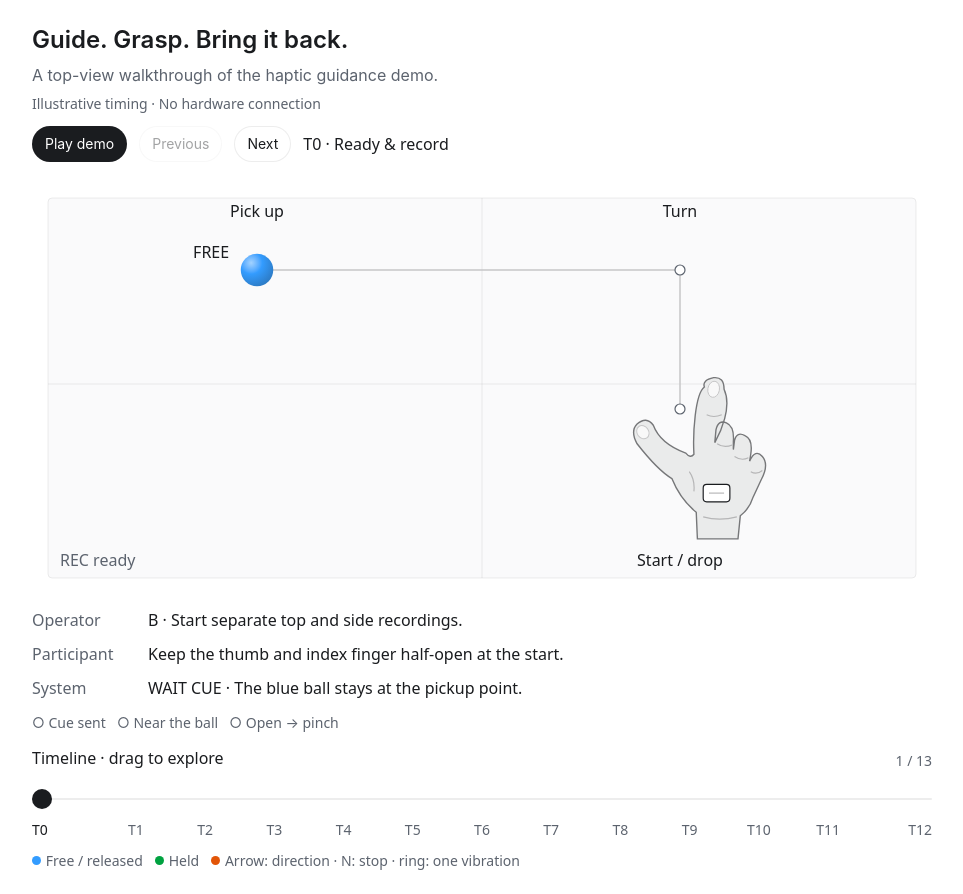
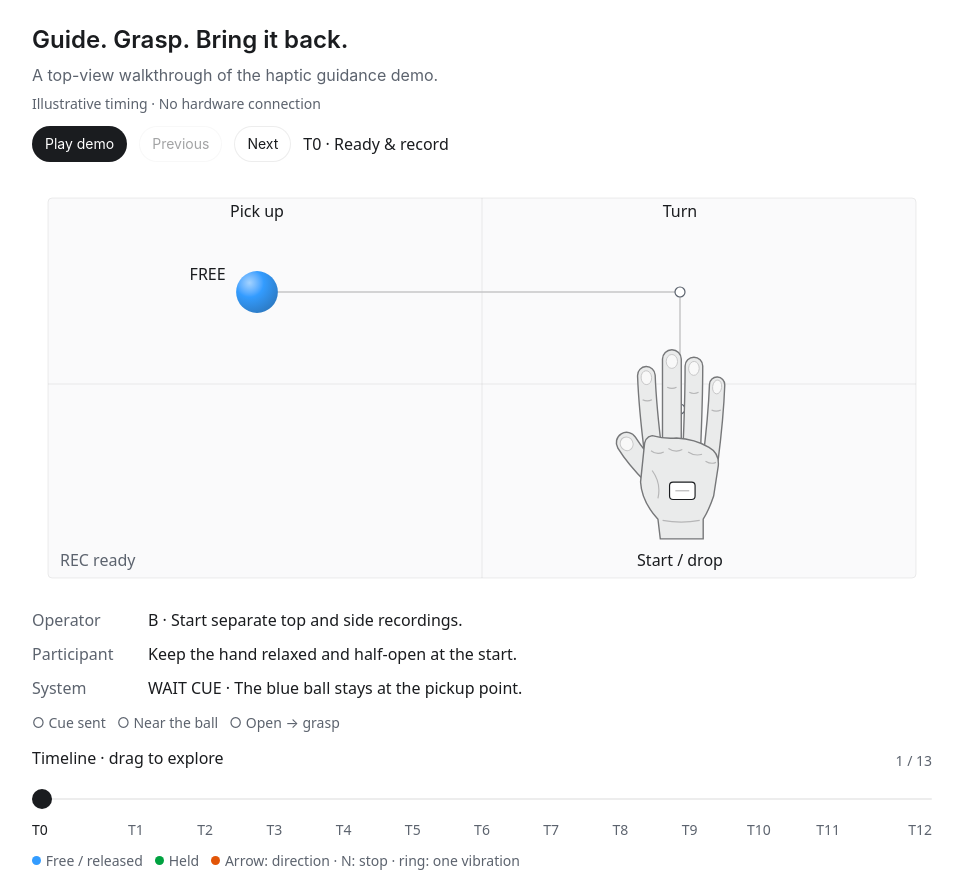
Before and after one commit to tianhangzhu03/astra_demo, a plain HTML site: page docs/index.html in a window 1280 px wide. Shown: the whole page, without its empty margins (158-1121 px from the left). Drawn offline with Linux system fonts and the light colour scheme.

Commit message:
Animate a coordinated five-finger grasp with a shorter thumb

```diff
--- a/docs/index.html
+++ b/docs/index.html
@@ -1531,6 +1531,8 @@ html>body{padding:24px 16px;margin:0;font-family:system-ui,-apple-system,"Segoe
     #grasp-loop-demo .landmark { fill:var(--background); stroke:var(--muted-foreground); stroke-width:1.2; }
     #grasp-loop-demo .hand-fill { fill:color-mix(in srgb,var(--foreground) 9%,var(--background)); stroke:color-mix(in srgb,var(--foreground) 60%,var(--background)); stroke-width:1.2; }
     #grasp-loop-demo .nail { fill:color-mix(in srgb,var(--foreground) 3%,var(--background)); stroke:color-mix(in srgb,var(--foreground) 25%,var(--background)); stroke-width:.8; }
+    #grasp-loop-demo .finger-outline { fill:none; stroke:color-mix(in srgb,var(--foreground) 60%,var(--background)); stroke-linecap:round; stroke-linejoin:round; }
+    #grasp-loop-demo .finger-fill { fill:none; stroke:color-mix(in srgb,var(--foreground) 9%,var(--background)); stroke-linecap:round; stroke-linejoin:round; }
     #grasp-loop-demo .knuckles { fill:none; stroke:color-mix(in srgb,var(--foreground) 32%,var(--background)); stroke-width:1; }
     #grasp-loop-demo .actuator { fill:var(--background); stroke:var(--foreground); stroke-width:1; }
     #grasp-loop-demo .force { fill:none; stroke:var(--orange); stroke-width:3; stroke-linecap:round; stroke-linejoin:round; }
@@ -1576,7 +1578,7 @@ html>body{padding:24px 16px;margin:0;font-family:system-ui,-apple-system,"Segoe
   <div class="plot-wrap">
     <svg id="grasp-loop-scene" class="scene" role="img" aria-labelledby="grasp-loop-scene-title grasp-loop-scene-desc">
       <title id="grasp-loop-scene-title">A right hand follows an L-shaped route to grasp a ball, carry it back and release it.</title>
-      <desc id="grasp-loop-scene-desc">The blue ball stays at the pickup point. The right hand moves forward, then left with the fingers half-open. After a grab cue, the thumb and index finger pinch. The green ball follows the hand right and back. When the fingers deliberately open, the ball turns blue and stays at the drop point.</desc>
+      <desc id="grasp-loop-scene-desc">The blue ball stays at the pickup point. The right hand moves forward, then left in a relaxed half-open posture. After a grab cue, all four fingers curl around the ball while the thumb closes from the side. The green ball follows the hand right and back. When the fingers deliberately open, the ball turns blue and stays at the drop point.</desc>
       <defs>
         <radialGradient id="grasp-loop-ball-shade" cx="32%" cy="28%" r="76%">
           <stop offset="0" id="grasp-loop-ball-light" stop-color="color-mix(in srgb,var(--blue) 45%,var(--background))"></stop>
@@ -1596,13 +1598,14 @@ html>body{padding:24px 16px;margin:0;font-family:system-ui,-apple-system,"Segoe
       <text id="grasp-loop-pickup-label">Pick up</text>
       <text id="grasp-loop-recording" class="secondary text-small">REC ready</text>
       <g id="grasp-loop-hand" aria-hidden="true">
-        <path id="grasp-loop-hand-shape" class="hand-fill"></path>
-        <path class="knuckles" d="M32 30 Q38 34 45 31 M47 41 Q53 45 59 42 M61 54 Q66 57 71 53 M20 93 Q34 97 49 93 M8 54 Q13 61 12 71"></path>
-        <path id="grasp-loop-index-crease" class="knuckles"></path>
-        <ellipse id="grasp-loop-index-nail" class="nail" rx="5" ry="7"></ellipse>
-        <ellipse id="grasp-loop-thumb-nail" class="nail" rx="5" ry="6"></ellipse>
-        <rect class="actuator" x="20" y="65" width="23" height="15" rx="3"></rect>
-        <path class="knuckles" d="M25 72.5 H38"></path>
+        <g id="grasp-loop-fingers"></g>
+        <path id="grasp-loop-thumb-outline" class="finger-outline" stroke-width="19"></path>
+        <path id="grasp-loop-thumb-fill" class="finger-fill" stroke-width="16.5"></path>
+        <path class="hand-fill" d="M-31 34 Q-31 24 -24 23 Q-13 26 -3 25 Q13 26 25 33 Q34 38 33 49 L29 75 Q25 87 20 95 L20 112 L-17 112 L-19 95 Q-33 80 -34 63 Z"></path>
+        <path class="knuckles" d="M-25 36 Q-20 40 -14 37 M-10 34 Q-4 38 2 35 M7 37 Q13 41 19 39 M22 45 Q27 48 31 46 M-15 96 Q1 99 17 96 M-24 53 Q-16 64 -19 77"></path>
+        <ellipse id="grasp-loop-thumb-nail" class="nail" rx="5.5" ry="6"></ellipse>
+        <rect class="actuator" x="-9" y="63" width="22" height="15" rx="3"></rect>
+        <path class="knuckles" d="M-4 70.5 H8"></path>
       </g>
       <circle id="grasp-loop-ball" class="ball" r="14"></circle>
       <g id="grasp-loop-feedback" aria-hidden="true">
@@ -1616,13 +1619,13 @@ html>body{padding:24px 16px;margin:0;font-family:system-ui,-apple-system,"Segoe
   </div>
   <dl class="lane-list" aria-live="polite" aria-atomic="true" id="grasp-loop-lanes">
     <div class="lane"><dt>Operator</dt><dd id="grasp-loop-operator">B · Start separate top and side recordings.</dd></div>
-    <div class="lane"><dt>Participant</dt><dd id="grasp-loop-participant">Keep the thumb and index finger half-open at the start.</dd></div>
+    <div class="lane"><dt>Participant</dt><dd id="grasp-loop-participant">Keep the hand relaxed and half-open at the start.</dd></div>
     <div class="lane"><dt>System</dt><dd id="grasp-loop-system">WAIT CUE · The blue ball stays at the pickup point.</dd></div>
   </dl>
   <div id="grasp-loop-gates" class="gate-row text-small" aria-label="Three conditions required to start a grasp">
     <span id="grasp-loop-gate-cue">○ Cue sent</span>
     <span id="grasp-loop-gate-near">○ Near the ball</span>
-    <span id="grasp-loop-gate-pinch">○ Open → pinch</span>
+    <span id="grasp-loop-gate-pinch">○ Open → grasp</span>
   </div>
   <div class="timeline">
     <div class="timeline-title">
@@ -1643,22 +1646,22 @@ html>body{padding:24px 16px;margin:0;font-family:system-ui,-apple-system,"Segoe
       if (!root) return;
       const get = name => document.getElementById('grasp-loop-' + name);
       const stages = [
-        {name:'Ready & record',duration:2.2,operator:'B · Start separate top and side recordings.',participant:'Keep the thumb and index finger half-open at the start.',system:'WAIT CUE · The blue ball stays at the pickup point.'},
+        {name:'Ready & record',duration:2.2,operator:'B · Start separate top and side recordings.',participant:'Keep the hand relaxed and half-open at the start.',system:'WAIT CUE · The blue ball stays at the pickup point.'},
         {name:'Move forward',duration:4.2,operator:'W · Send a Forward force cue.',participant:'Move forward with the fingers half-open.',system:'No grab cue yet. The ball cannot attach.',direction:[0,-1]},
         {name:'Stop at the turn',duration:2.2,operator:'Space · Send a Normal force cue.',participant:'Stop moving. Keep the fingers half-open.',system:'Normal force means stop the hand; it does not grab or release the ball.',normal:true},
         {name:'Move left',duration:4.2,operator:'A · Send a Left force cue.',participant:'Move left toward the ball with the fingers half-open.',system:'Proximity alone cannot attach the ball.',direction:[-1,0]},
-        {name:'Stop near the ball',duration:2.2,operator:'Space · Send a Normal force cue.',participant:'Stop beside the ball. Keep the thumb and index finger apart.',system:'WAIT CUE · Ready for the operator to allow a grasp.',normal:true},
-        {name:'Cue the grasp',duration:2.7,operator:'G · Send one short vibration to cue the grasp.',participant:'Feel the cue, then prepare to pinch.',system:'Cue sent · PINCH TO GRAB'},
-        {name:'Pinch & confirm',duration:3.8,operator:'No key needed. Do not press G again.',participant:'Close the thumb and index finger near the ball, then hold the pinch.',system:'All three conditions enable a grasp. One short confirmation vibration follows automatically.'},
-        {name:'Carry right',duration:4.2,operator:'D · After confirmation ends, send a Right force cue.',participant:'Keep the pinch and carry the ball to the right.',system:'HELD · The green ball follows the hand.',direction:[1,0]},
-        {name:'Stop at the turn',duration:2.2,operator:'Space · Send a Normal force cue.',participant:'Stop moving, but keep holding the pinch.',system:'HELD · Stopping the hand does not release the ball.',normal:true},
-        {name:'Carry back',duration:4.2,operator:'S · Send a Back force cue.',participant:'Keep the pinch and move back toward the drop point.',system:'HELD · Crossing a quadrant boundary does not release the ball.',direction:[0,1]},
-        {name:'Stop at the drop point',duration:2.2,operator:'Space · Send a Normal force cue.',participant:'Stop at the drop point. Keep holding the pinch.',system:'HELD · The ball has not been released yet.',normal:true},
-        {name:'Open & release',duration:3.2,operator:'Say “Release” during rehearsal. There is no dedicated release vibration.',participant:'Open the thumb and index finger. Keep them open until the ball turns blue.',system:'Release requires at least 350 ms of opening and 3 valid detection frames.'},
+        {name:'Stop near the ball',duration:2.2,operator:'Space · Send a Normal force cue.',participant:'Stop beside the ball. Keep all fingers relaxed and half-open.',system:'WAIT CUE · Ready for the operator to allow a grasp.',normal:true},
+        {name:'Cue the grasp',duration:2.7,operator:'G · Send one short vibration to cue the grasp.',participant:'Feel the cue, then prepare to close the hand around the ball.',system:'Cue sent · READY TO GRASP'},
+        {name:'Grasp & confirm',duration:3.8,operator:'No key needed. Do not press G again.',participant:'Curl all four fingers around the ball and close the thumb from the side. Hold the grasp.',system:'All three conditions enable a grasp. One short confirmation vibration follows automatically.'},
+        {name:'Carry right',duration:4.2,operator:'D · After confirmation ends, send a Right force cue.',participant:'Keep the hand closed and carry the ball to the right.',system:'HELD · The green ball follows the hand.',direction:[1,0]},
+        {name:'Stop at the turn',duration:2.2,operator:'Space · Send a Normal force cue.',participant:'Stop moving, but keep the hand closed around the ball.',system:'HELD · Stopping the hand does not release the ball.',normal:true},
+        {name:'Carry back',duration:4.2,operator:'S · Send a Back force cue.',participant:'Keep the hand closed and move back toward the drop point.',system:'HELD · Crossing a quadrant boundary does not release the ball.',direction:[0,1]},
+        {name:'Stop at the drop point',duration:2.2,operator:'Space · Send a Normal force cue.',participant:'Stop at the drop point. Keep the hand closed.',system:'HELD · The ball has not been released yet.',normal:true},
+        {name:'Open & release',duration:3.2,operator:'Say “Release” during rehearsal. There is no dedicated release vibration.',participant:'Open all fingers and the thumb. Keep the hand open until the ball turns blue.',system:'Release requires at least 350 ms of opening and 3 valid detection frames.'},
         {name:'Finish the trial',duration:2.8,operator:'B · Stop both recordings. Q exits the application.',participant:'Move the hand away. Leave the ball at the drop point.',system:'RELEASED · The blue ball stays put. A new grasp needs a new G cue.'}
       ];
       const nodes = {};
-      ['scene','floor','guides','route','travel','origin','turn','pickup','origin-label','turn-label','pickup-label','hand','ball','force','normal','normal-label','pulse','ball-label','recording','operator','participant','system','stage','seek','play','ticks','progress','gate-cue','gate-near','gate-pinch','ball-light','ball-base','ball-dark','hand-shape','index-crease','index-nail','thumb-nail','previous','next'].forEach(n => nodes[n] = get(n));
+      ['scene','floor','guides','route','travel','origin','turn','pickup','origin-label','turn-label','pickup-label','hand','ball','force','normal','normal-label','pulse','ball-label','recording','operator','participant','system','stage','seek','play','ticks','progress','gate-cue','gate-near','gate-pinch','ball-light','ball-base','ball-dark','fingers','thumb-outline','thumb-fill','thumb-nail','previous','next'].forEach(n => nodes[n] = get(n));
       stages.forEach((s,i) => {
         const span = document.createElement('span');
         span.textContent = 'T' + i;
@@ -1674,14 +1677,32 @@ html>body{padding:24px 16px;margin:0;font-family:system-ui,-apple-system,"Segoe
       const point = (el,p) => attrs(el,{cx:p[0],cy:p[1]});
       const textPosition = (el,x,y,anchor='start') => attrs(el,{x,y,'text-anchor':anchor});
       const statusText = (el,value) => { if(el.textContent !== value) el.textContent=value; };
+      const svgElement=(tag,values,parent)=>{
+        const element=document.createElementNS('http://www.w3.org/2000/svg',tag);
+        attrs(element,values);parent.appendChild(element);return element;
+      };
+      const fingers=[
+        {name:'index',base:[-23,38],openJoint:[-28,-2],openTip:[-29,-29],closedJoint:[-31,-7],closedTip:[-19,-12],radius:7,openAngle:-4,closedAngle:-32},
+        {name:'middle',base:[-7,35],openJoint:[-7,-12],openTip:[-7,-43],closedJoint:[-13,-17],closedTip:[-7,-20],radius:7.5,openAngle:0,closedAngle:-12},
+        {name:'ring',base:[10,38],openJoint:[12,-8],openTip:[12,-37],closedJoint:[17,-15],closedTip:[9,-19],radius:7,openAngle:3,closedAngle:15},
+        {name:'little',base:[26,46],openJoint:[31,7],openTip:[32,-21],closedJoint:[35,6],closedTip:[24,-6],radius:6,openAngle:7,closedAngle:38}
+      ].map(finger=>{
+        const group=svgElement('g',{'data-finger':finger.name},nodes.fingers);
+        return {...finger,
+          outline:svgElement('path',{class:'finger-outline','stroke-width':finger.radius*2+2.4},group),
+          fill:svgElement('path',{class:'finger-fill','stroke-width':finger.radius*2},group),
+          crease:svgElement('path',{class:'knuckles'},group),
+          nail:svgElement('ellipse',{class:'nail',rx:finger.radius*.65,ry:6},group)
+        };
+      });
       function render() {
         const index = Math.min(12,Math.floor(progress));
         const u = progress>=13 ? 1 : progress-index;
         const stage=stages[index];
       const height=width<440 ? 330 : 420;
-        const scale=clamp(width/650,.68,1.16);
+        const scale=clamp(width/650,.8,1.16);
         const start=[width*.72,height-125*scale-40];
-        const turn=[start[0],width<440 ? 84 : 96];
+        const turn=[start[0],width<440 ? 106 : 118];
         const pickup=[width*.25,turn[1]];
         const movement = reducedMotion.matches ? (u>=.95?1:0) : ease((u-.16)/.84);
         let hand=start.slice(), openness=1, held=false, released=false;
@@ -1731,25 +1752,25 @@ html>body{padding:24px 16px;margin:0;font-family:system-ui,-apple-system,"Segoe
         const recording=index===0 && u<.18 ? 'REC ready' : index<12 ? 'REC · top + side' : 'REC ended';
         statusText(nodes.recording,width<440?(index<12?'REC':'REC ended'):recording);
         attrs(nodes.hand,{transform:'translate('+hand.join(' ')+') scale('+scale+')'});
-        // A continuous right-hand contour; thumb left, three relaxed fingers right.
-        const ix=15+14*openness, iy=-12-8*openness;
-        const tx=-21-11*openness, ty=7+9*openness;
-        const handPath='M15 112 L14 89 C4 81 -3 70 -7 60 Q-19 53 '+(tx-5)+' '+(ty+14)
-          +' Q'+(tx-11)+' '+(ty+3)+' '+(tx-5)+' '+(ty-3)
-          +' Q'+(tx+3)+' '+(ty-10)+' '+(tx+9)+' '+(ty-2)
-          +' Q'+(tx+15)+' '+(ty+14)+' 5 38 Q9 43 12 39 C11 21 '+(ix-16)+' '+(iy+7)+' '+(ix-8)+' '+(iy+1)
-          +' Q'+(ix-10)+' '+(iy-5)+' '+ix+' '+(iy-7)
-          +' Q'+(ix+9)+' '+(iy-8)+' '+(ix+9)+' '+(iy+3)
-          +' C'+(ix+16)+' '+(iy+18)+' 35 20 30 29 L31 18 Q33 9 40 12 Q47 15 46 28 L46 35 L47 27'
-          +' Q49 19 56 23 Q63 26 61 39 L60 45 Q65 34 71 41 Q77 48 70 61'
-          +' L63 76 Q60 86 52 92 L50 112 Z';
-        attrs(nodes['hand-shape'],{d:handPath});
-        attrs(nodes['index-crease'],{d:'M'+(ix-6)+' '+(iy+25)+' Q'+ix+' '+(iy+28)+' '+(ix+7)+' '+(iy+25)});
-        point(nodes['index-nail'],[ix,iy+3]);
-        attrs(nodes['index-nail'],{transform:'rotate('+(-25+35*openness)+' '+ix+' '+(iy+3)+')'});
-        point(nodes['thumb-nail'],[tx,ty+4]);
-        attrs(nodes['thumb-nail'],{transform:'rotate(-35 '+tx+' '+(ty+4)+')'});
-        point(nodes.ball,ball);attrs(nodes.ball,{r:14*scale});
+        // Four fingers flex together. A shorter thumb opposes them from the side.
+        fingers.forEach(finger => {
+          const tip=mix(finger.closedTip,finger.openTip,openness);
+          const joint=mix(finger.closedJoint,finger.openJoint,openness);
+          const d='M'+finger.base.join(' ')+' Q'+joint.join(' ')+' '+tip.join(' ');
+          attrs(finger.outline,{d});attrs(finger.fill,{d});
+          const angle=finger.closedAngle+(finger.openAngle-finger.closedAngle)*openness;
+          point(finger.nail,[tip[0],tip[1]+2]);
+          attrs(finger.nail,{ry:3+3*openness,transform:'rotate('+angle+' '+tip[0]+' '+(tip[1]+2)+')'});
+          const crease=mix(joint,tip,.22);
+          attrs(finger.crease,{d:'M'+(crease[0]-4)+' '+crease[1]+' Q'+crease[0]+' '+(crease[1]+2)+' '+(crease[0]+4)+' '+crease[1]});
+        });
+        const thumb=mix([-24,10],[-46,29],openness);
+        const thumbJoint=mix([-38,23],[-38,42],openness);
+        const thumbPath='M-23 57 Q'+thumbJoint.join(' ')+' '+thumb.join(' ');
+        attrs(nodes['thumb-outline'],{d:thumbPath});attrs(nodes['thumb-fill'],{d:thumbPath});
+        point(nodes['thumb-nail'],[thumb[0],thumb[1]+1]);
+        attrs(nodes['thumb-nail'],{transform:'rotate('+(-40+15*openness)+' '+thumb[0]+' '+(thumb[1]+1)+')'});
+        point(nodes.ball,ball);attrs(nodes.ball,{r:18*scale});
         const color=held?'var(--green)':'var(--blue)';
         if(currentColor!==color) {
           attrs(nodes['ball-base'],{'stop-color':color});
@@ -1757,10 +1778,10 @@ html>body{padding:24px 16px;margin:0;font-family:system-ui,-apple-system,"Segoe
           attrs(nodes['ball-dark'],{'stop-color':'color-mix(in srgb,'+color+' 75%,var(--foreground))'});
           currentColor=color;
         }
-        textPosition(nodes['ball-label'],ball[0]-24*scale,ball[1]-10*scale,'end');
+        textPosition(nodes['ball-label'],ball[0]-(index>=4?62:27)*scale,ball[1]-10*scale,'end');
         attrs(nodes['ball-label'],{visibility:width<440?'hidden':'visible'});
         statusText(nodes['ball-label'],held?'HELD':released?'RELEASED':'FREE');
-        const actuator=[hand[0]+31.5*scale,hand[1]+72.5*scale];
+        const actuator=[hand[0]+2*scale,hand[1]+70.5*scale];
         const forceOn=!!stage.direction && u<.2;
         let arrow='';
         if(forceOn) {
@@ -1782,8 +1803,8 @@ html>body{padding:24px 16px;margin:0;font-family:system-ui,-apple-system,"Segoe
         attrs(nodes.pulse,{r:reducedMotion.matches?26:12+32*Math.max(0,pulseProgress),
           opacity:pulseProgress<0?0:reducedMotion.matches?1:1-pulseProgress});
         let system=stage.system;
-        if(index===5) system=u<.08?'Sending the grab cue…':'One short vibration · PINCH TO GRAB';
-        if(index===6) system=u<.45?'Cue sent + near the ball · Detecting a fresh open-to-pinch gesture.':u<.67?'HELD · The ball is green. Confirmation waits for the cue to finish.':'HELD · One short confirmation vibration, sent automatically.';
+        if(index===5) system=u<.08?'Sending the grab cue…':'One short vibration · READY TO GRASP';
+        if(index===6) system=u<.45?'Cue sent + near the ball · Detecting a fresh open-to-grasp gesture.':u<.67?'HELD · The ball is green. Confirmation waits for the cue to finish.':'HELD · One short confirmation vibration, sent automatically.';
         if(index===11) system=released?'RELEASED · The blue ball stays at the drop point.':'Confirming an open hand · At least 350 ms and 3 valid frames.';
         const announcement=index+'|'+system;
         if(lastAnnouncement!==announcement) {
@@ -1795,7 +1816,7 @@ html>body{padding:24px 16px;margin:0;font-family:system-ui,-apple-system,"Segoe
         const prompted=index>=5 && !(index===5 && u<.08) && !released;
         const nearby=index>=4 && index<=6;
         const pinched=held;
-        [[nodes['gate-cue'],prompted,'Cue sent'],[nodes['gate-near'],nearby||held,'Near the ball'],[nodes['gate-pinch'],pinched,'Open → pinch']].forEach(([node,met,label])=>{
+        [[nodes['gate-cue'],prompted,'Cue sent'],[nodes['gate-near'],nearby||held,'Near the ball'],[nodes['gate-pinch'],pinched,'Open → grasp']].forEach(([node,met,label])=>{
           attrs(node,{'data-met':met});
           statusText(node,(met?'✓ ':'○ ')+label);
         });
```
